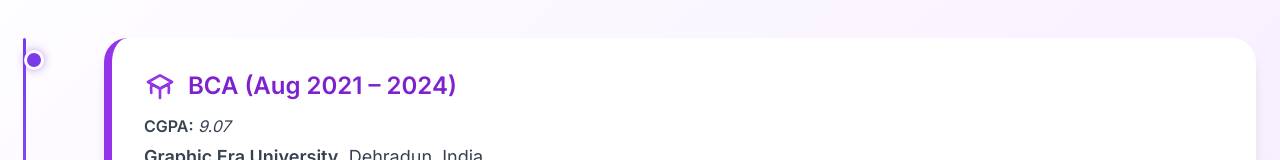
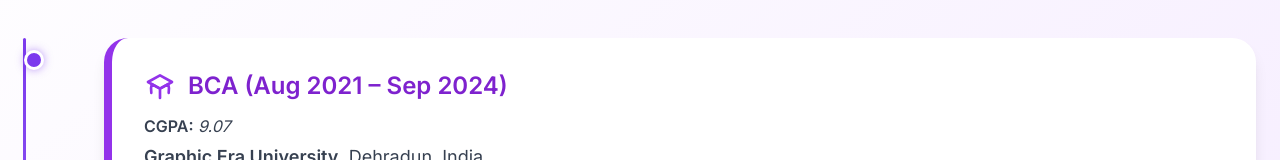
Before and after one commit to AvarDysania/portfolio, a website: page Education.html in a window 1280 px wide. Shown: the part 218-378 px from the top of the page. Drawn offline with nearby package versions, Linux system fonts and the light colour scheme.

Commit message:
Update Education.html

```diff
--- a/Education.html
+++ b/Education.html
@@ -83,7 +83,7 @@
                 <path stroke-linecap="round" stroke-linejoin="round" stroke-width="2" d="M12 14l9-5-9-5-9 5 9 5z" />
                 <path stroke-linecap="round" stroke-linejoin="round" stroke-width="2" d="M12 14l6.16-3.422a12.083 12.083 0 01.34 6.578M12 14l-6.16-3.422a12.083 12.083 0 00-.34 6.578M12 14v7" />
               </svg>
-              BCA (Aug 2021 – 2024)
+              BCA (Aug 2021 – Sep 2024)
             </h2>
             <p class="text-gray-700 mb-1"><strong>CGPA:</strong> <em>9.07</em></p>
             <p class="text-gray-700 text-lg leading-relaxed">
```
